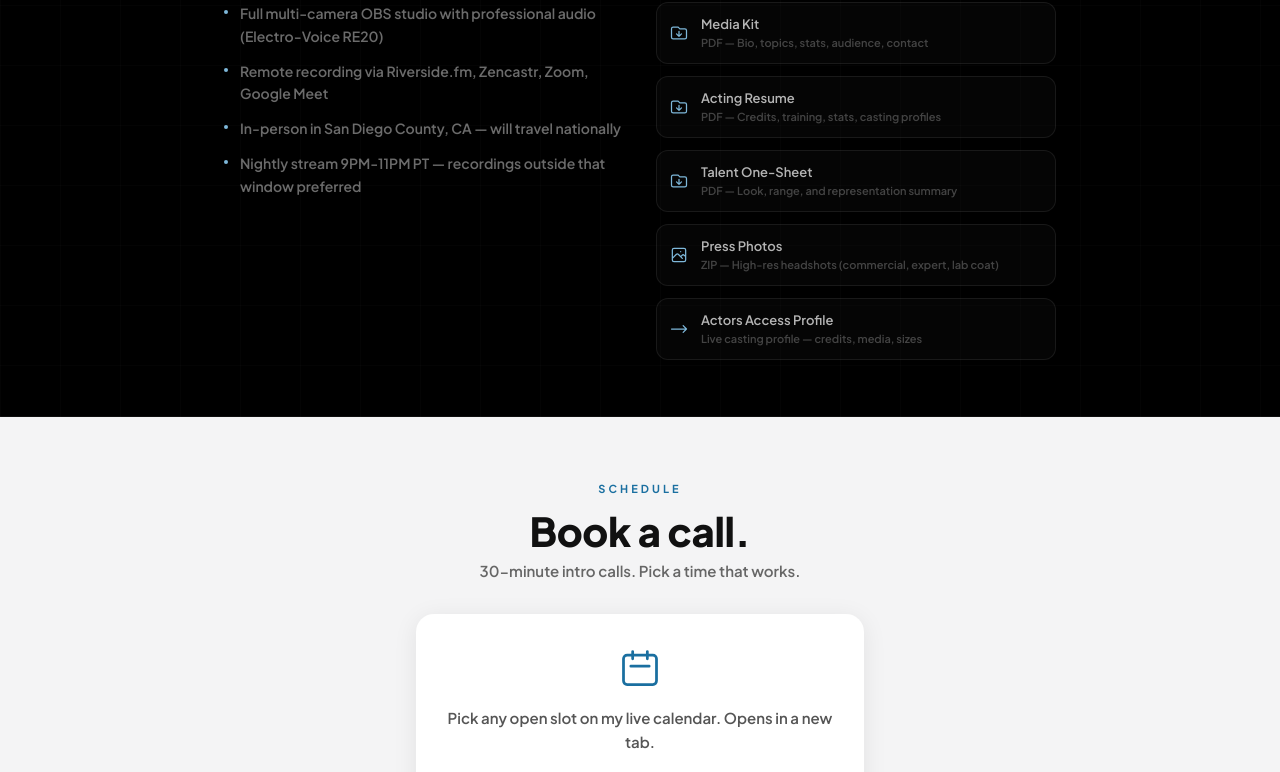
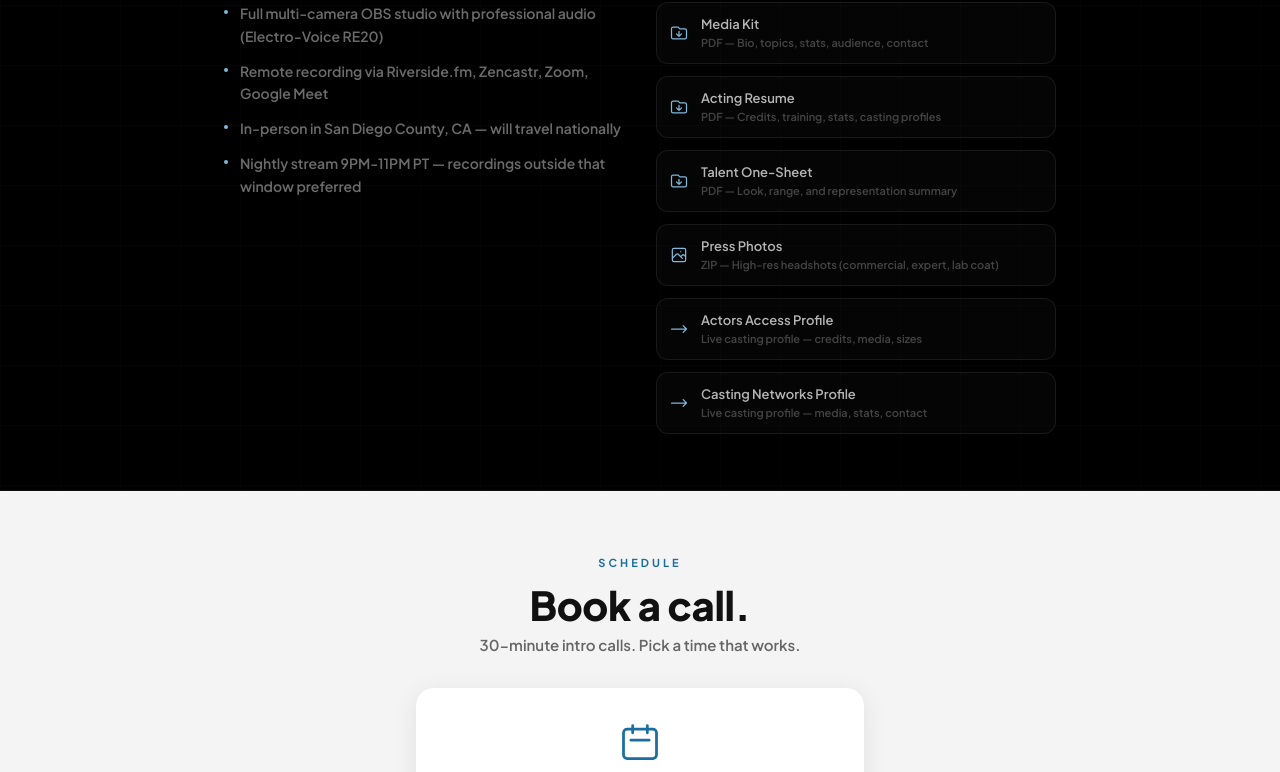
Before and after one commit to gregnewkirk/drgregshow-website, a Next.js app: page /book in a window 1280 px wide. Shown: the part 3895-4667 px from the top of the page. Built offline with nearby package versions, Linux system fonts and the light colour scheme; no server answers.

Commit message:
book: add Casting Networks profile link alongside Actors Access

```diff
--- a/src/app/book/page.tsx
+++ b/src/app/book/page.tsx
@@ -444,13 +444,18 @@ export default function BookPage() {
                     </div>
                   </a>
                 ))}
-                <a href="https://resumes.actorsaccess.com/gregnewkirk" target="_blank" rel="noopener" className="flex items-center gap-3 p-3 group transition-all duration-300" style={{ background: 'rgba(255,255,255,0.02)', border: '1px solid rgba(255,255,255,0.08)', borderRadius: '12px' }}>
-                  <svg className="w-5 h-5 flex-shrink-0" style={{ color: ACCENT }} fill="none" stroke="currentColor" viewBox="0 0 24 24"><path strokeLinecap="round" strokeLinejoin="round" strokeWidth={1.5} d="M17 8l4 4m0 0l-4 4m4-4H3" /></svg>
-                  <div>
-                    <div className="text-[13px] font-semibold text-white/70 group-hover:text-white transition-colors">Actors Access Profile</div>
-                    <div className="text-[11px] text-white/25">Live casting profile — credits, media, sizes</div>
-                  </div>
-                </a>
+                {[
+                  { href: 'https://resumes.actorsaccess.com/gregnewkirk', title: 'Actors Access Profile', sub: 'Live casting profile — credits, media, sizes' },
+                  { href: 'https://app.castingnetworks.com/talent/public-profile/74e888a8-7716-11f1-a044-af55f057f81b', title: 'Casting Networks Profile', sub: 'Live casting profile — media, stats, contact' },
+                ].map(profile => (
+                  <a key={profile.href} href={profile.href} target="_blank" rel="noopener" className="flex items-center gap-3 p-3 group transition-all duration-300" style={{ background: 'rgba(255,255,255,0.02)', border: '1px solid rgba(255,255,255,0.08)', borderRadius: '12px' }}>
+                    <svg className="w-5 h-5 flex-shrink-0" style={{ color: ACCENT }} fill="none" stroke="currentColor" viewBox="0 0 24 24"><path strokeLinecap="round" strokeLinejoin="round" strokeWidth={1.5} d="M17 8l4 4m0 0l-4 4m4-4H3" /></svg>
+                    <div>
+                      <div className="text-[13px] font-semibold text-white/70 group-hover:text-white transition-colors">{profile.title}</div>
+                      <div className="text-[11px] text-white/25">{profile.sub}</div>
+                    </div>
+                  </a>
+                ))}
               </div>
             </div>
           </div>
```
